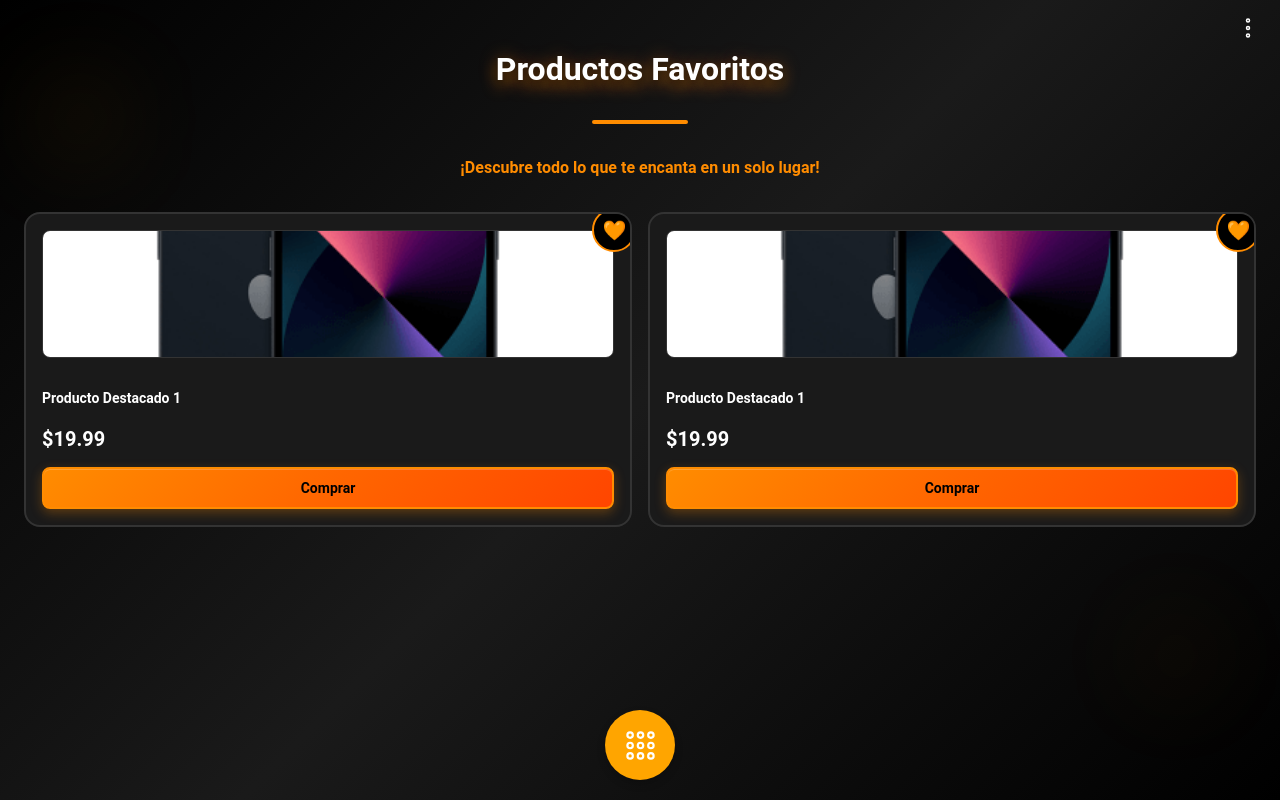
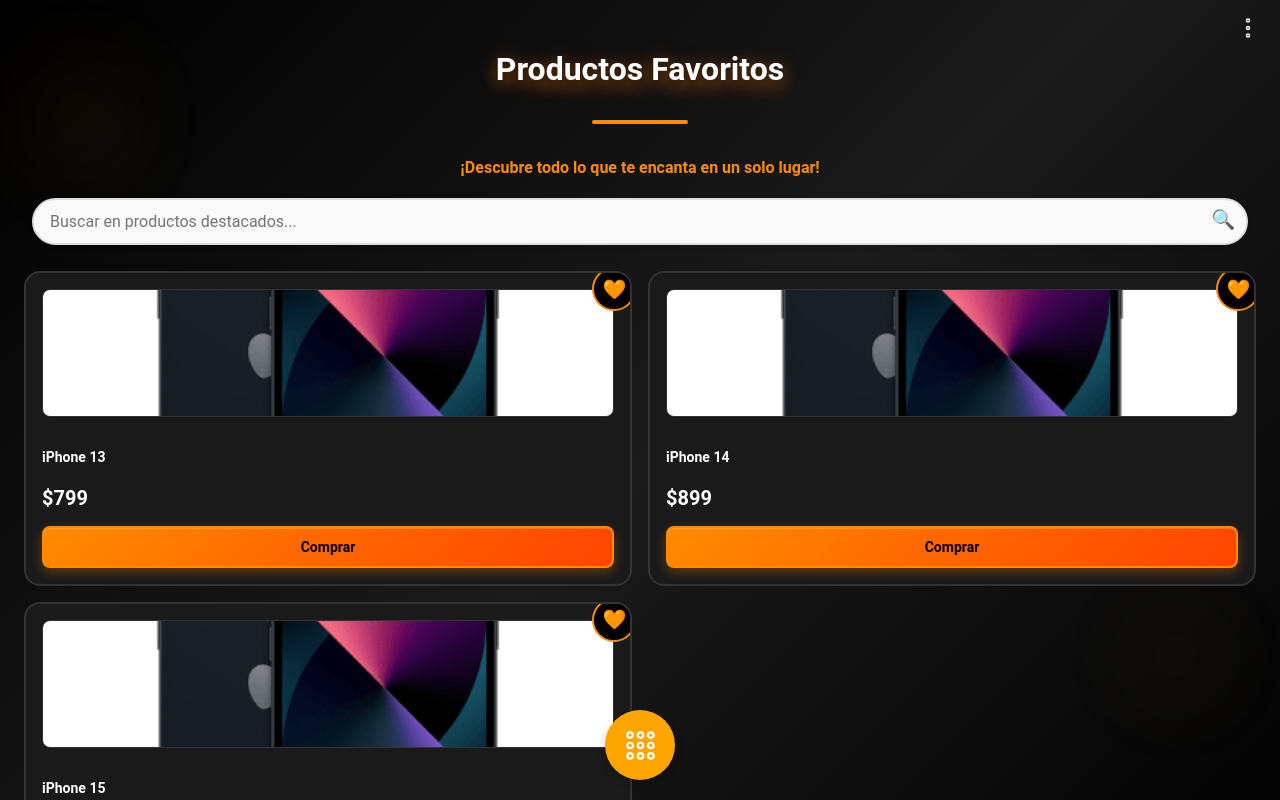
Before and after one commit to YehinnerTA/app-i-van-phone-shop, a React (Vite) app: page /featuredproduct in a window 1280 px wide. Built offline with nearby package versions, Linux system fonts and the light colour scheme.

Commit message:
insert code search

```diff
--- a/src/adapters/ui/components/view/user/Product/CatalogProduct_LandingPage.css
+++ b/src/adapters/ui/components/view/user/Product/CatalogProduct_LandingPage.css
@@ -173,6 +173,7 @@
 /* Contenido Producto */
 .product-content-list {
     width: 100%;
+    height: 100dvh;
     padding: 20px;
     background-color: #1a1a1a;
 }
@@ -253,3 +254,38 @@
     font-weight: bold;
     transition: background-color 0.3s ease, transform 0.2s ease;
 }
+
+.search-container {
+    width: 100%;
+    position: relative;
+    margin: -30px 0 10px 0;
+    padding: 1rem;
+}
+
+.search-box {
+    width: 100%;
+    padding: 0.75rem 2.5rem 0.75rem 1rem;
+    font-size: 1rem;
+    border: 2px solid #ddd;
+    border-radius: 2rem;
+    background-color: #f9f9f9;
+    color: #1a1a1a;
+    transition: all 0.3s ease;
+    box-shadow: 0 2px 5px rgba(0, 0, 0, 0.05);
+}
+
+.search-icon {
+    position: absolute;
+    right: 1.8rem;
+    top: 50%;
+    transform: translateY(-60%);
+    font-size: 1.2rem;
+    color: #888;
+    pointer-events: none;
+}
+
+.search-error {
+    height: 100vh;
+    text-Align: 'center';
+    margin-Top: '1rem';
+}
--- a/src/adapters/ui/components/view/user/Product/CatalogProduct_LandingPage.tsx
+++ b/src/adapters/ui/components/view/user/Product/CatalogProduct_LandingPage.tsx
@@ -8,8 +8,11 @@
     const {
         currentIndex,
         activeCategory,
+        searchTerm,
+        setSearchTerm,
         handleCategoryClick,
         handleBuyClick,
+        filteredProducts
     } = useCatalogProduct();
 
     const {
@@ -76,75 +79,33 @@
                         </li>
                     </ul>
                 </nav>
+
                 <div className="product-content-list">
-                    {activeCategory === 'Celulares' && (
-                        <div className='product-list'>
-                            <div className="product-item" onClick={handleProductClick}>
-                                <img className='product-item-product' src="/src/assets/images/apple-iphone13.png" alt="Product 1" />
-                                <h3 className='product-item-title'>Smartphone X</h3>
-                                <p className='product-item-price'>$499.99</p>
-                                <button className='product-item-button' title='button-item' onClick={handleBuyClick}>Comprar</button>
-                            </div>
-                            <div className="product-item" onClick={handleProductClick}>
-                                <img className='product-item-product' src="/src/assets/images/apple-iphone13.png" alt="Product 2" />
-                                <h3 className='product-item-title'>Smartphone Y</h3>
-                                <p className='product-item-price'>$599.99</p>
-                                <button className='product-item-button' title='button-item' onClick={handleBuyClick}>Comprar</button>
-                            </div>
-                            <div className="product-item" onClick={handleProductClick}>
-                                <img className='product-item-product' src="/src/assets/images/apple-iphone13.png" alt="Product 3" />
-                                <h3 className='product-item-title'>Headphones Z</h3>
-                                <p className='product-item-price'>$199.99</p>
-                                <button className='product-item-button' title='button-item' onClick={handleBuyClick}>Comprar</button>
-                            </div>
-                        </div>
-                    )}
+                    <div className="search-container">
+                        <input
+                            type="text"
+                            className="search-box"
+                            placeholder={`Buscar en ${activeCategory.toLowerCase()}...`}
+                            value={searchTerm}
+                            onChange={(e) => setSearchTerm(e.target.value)}
+                        />
+                        <div className="search-icon">🔍</div>
+                    </div>
 
-                    {activeCategory === 'Accesorios' && (
-                        <div className='product-list'>
-                            <div className="product-item" onClick={handleProductClick}>
-                                <img className='product-item-product' src="/src/assets/images/audifonos.jpeg" alt="Product 4" />
-                                <h3 className='product-item-title'>Audifonos</h3>
-                                <p className='product-item-price'>$249.99</p>
-                                <button className='product-item-button' title='button-item' onClick={handleBuyClick}>Comprar</button>
-                            </div>
-                            <div className="product-item" onClick={handleProductClick}>
-                                <img className='product-item-product' src="/src/assets/images/audifonos.jpeg" alt="Product 5" />
-                                <h3 className='product-item-title'>Cargador</h3>
-                                <p className='product-item-price'>$29.99</p>
-                                <button className='product-item-button' title='button-item' onClick={handleBuyClick}>Comprar</button>
-                            </div>
-                            <div className="product-item" onClick={handleProductClick}>
-                                <img className='product-item-product' src="/src/assets/images/audifonos.jpeg" alt="Product 6" />
-                                <h3 className='product-item-title'>Cable</h3>
-                                <p className='product-item-price'>$19.99</p>
-                                <button className='product-item-button' title='button-item' onClick={handleBuyClick}>Comprar</button>
-                            </div>
-                        </div>
-                    )}
-
-                    {activeCategory === 'Otros' && (
-                        <div className=' product-list'>
-                            <div className="product-item" onClick={handleProductClick}>
-                                <img className='product-item-product' src="/src/assets/images/funda.jpeg" alt="Product 7" />
-                                <h3 className='product-item-title'>Carca celular</h3>
-                                <p className='product-item-price'>$299.99</p>
-                                <button className='product-item-button' title='button-item' onClick={handleBuyClick}>Comprar</button>
-                            </div>
-                            <div className="product-item" onClick={handleProductClick}>
-                                <img className='product-item-product' src="/src/assets/images/funda.jpeg" alt="Product 8" />
-                                <h3 className='product-item-title'>Mica</h3>
-                                <p className='product-item-price'>$399.99</p>
-                                <button className='product-item-button' title='button-item' onClick={handleBuyClick}>Comprar</button>
-                            </div>
-                            <div className="product-item" onClick={handleProductClick}>
-                                <img className='product-item-product' src="/src/assets/images/funda.jpeg" alt="Product 9" />
-                                <h3 className='product-item-title' >Splash</h3>
-                                <p className='product-item-price'>$149.99</p>
-                                <button className='product-item-button' title='button-item' onClick={handleBuyClick}>Comprar</button>
-                            </div>
-                        </div>
-                    )}
+                    <div className='product-list'>
+                        {filteredProducts.length > 0 ? (
+                            filteredProducts.map((product, index) => (
+                                <div className="product-item" key={index} onClick={handleProductClick}>
+                                    <img className='product-item-product' src={product.img} alt={product.title} />
+                                    <h3 className='product-item-title'>{product.title}</h3>
+                                    <p className='product-item-price'>{product.price}</p>
+                                    <button className='product-item-button' title='button-item' onClick={handleBuyClick}>Comprar</button>
+                                </div>
+                            ))
+                        ) : (
+                            <p className='search-error'>No se encontraron productos.</p>
+                        )}
+                    </div>
                 </div>
             </div>
 
--- a/src/adapters/ui/components/view/user/Product/FeaturedProduct_LandingPage.tsx
+++ b/src/adapters/ui/components/view/user/Product/FeaturedProduct_LandingPage.tsx
@@ -6,7 +6,10 @@
 
 const FeaturedProduct_LandingPage: React.FC = () => {
     const {
-        handleBuyClick
+        handleBuyClick,
+        searchTermFeatured,
+        setSearchTermFeatured,
+        filteredFeaturedProducts
     } = useCatalogProduct();
 
     const {
@@ -25,19 +28,29 @@
                 <h2 className="featured-title">Productos Favoritos</h2>
                 <p className="featured-description">¡Descubre todo lo que te encanta en un solo lugar!</p>
 
+                <div className="search-container">
+                    <input
+                        type="text"
+                        className="search-box"
+                        placeholder={`Buscar en productos destacados...`}
+                        value={searchTermFeatured}
+                        onChange={(e) => setSearchTermFeatured(e.target.value)}
+                    />
+                    <div className="search-icon">🔍</div>
+                </div>
+
                 <div className="featured-products">
-                    <div className="item-featured-product" onClick={handleProductClick}>
-                        <img src="/src/assets/images/apple-iphone13.png" alt="Producto Destacado" className="featured-product-image" />
-                        <h3 className="featured-product-title">Producto Destacado 1</h3>
-                        <p className="featured-product-price">$19.99</p>
-                        <button className="featured-product-button" onClick={handleBuyClick}>Comprar</button>
-                    </div>
-                    <div className="item-featured-product" onClick={handleProductClick}>
-                        <img src="/src/assets/images/apple-iphone13.png" alt="Producto Destacado" className="featured-product-image" />
-                        <h3 className="featured-product-title">Producto Destacado 1</h3>
-                        <p className="featured-product-price">$19.99</p>
-                        <button className="featured-product-button" onClick={handleBuyClick}>Comprar</button>
-                    </div>
+                    {filteredFeaturedProducts.map((product, index) =>
+                        <div className="item-featured-product" key={index} onClick={handleProductClick}>
+                            <img src={product.img} alt={product.title} className="featured-product-image" />
+                            <h3 className="featured-product-title">{product.title}</h3>
+                            <p className="featured-product-price">{product.price}</p>
+                            <button className="featured-product-button" onClick={handleBuyClick}>Comprar</button>
+                        </div>
+                    )}
+                    {filteredFeaturedProducts.length === 0 && (
+                        <p className="no-results">No se encontraron productos destacados.</p>
+                    )}
                 </div>
             </div>
 
--- a/src/adapters/ui/hook/useCatalogProduct.ts
+++ b/src/adapters/ui/hook/useCatalogProduct.ts
@@ -1,8 +1,16 @@
 import { useState, useEffect } from 'react';
+
+type Product = {
+    title: string;
+    price: string;
+    img: string;
+}
 
 export const useCatalogProduct = () => {
     const [currentIndex, setCurrentIndex] = useState(0);
-    const [activeCategory, setActiveCategory] = useState('Celulares');
+    const [activeCategory, setActiveCategory] = useState<'Celulares' | 'Accesorios' | 'Otros'>('Celulares');
+    const [searchTerm, setSearchTerm] = useState('');
+    const [searchTermFeatured, setSearchTermFeatured] = useState('');
 
     useEffect(() => {
         const interval = setInterval(() => {
@@ -12,8 +20,9 @@
         return () => clearInterval(interval);
     }, []);
 
-    const handleCategoryClick = (category: string) => {
+    const handleCategoryClick = (category: typeof activeCategory) => {
         setActiveCategory(category);
+        setSearchTerm('');
     };
 
     const handleBuyClick = (event: React.MouseEvent) => {
@@ -21,10 +30,53 @@
         alert('Funcionalidad de compra - Aquí iría la lógica de compra');
     };
 
+    const products: Record<typeof activeCategory, Product[]> = {
+        Celulares: [
+            { title: "Smartphone X", price: "$499.99", img: "/src/assets/images/apple-iphone13.png" },
+            { title: "Smartphone Y", price: "$599.99", img: "/src/assets/images/apple-iphone13.png" },
+            { title: "Headphones Z", price: "$199.99", img: "/src/assets/images/apple-iphone13.png" },
+        ],
+        Accesorios: [
+            { title: "Audifonos", price: "$249.99", img: "/src/assets/images/audifonos.jpeg" },
+            { title: "Cargador", price: "$29.99", img: "/src/assets/images/audifonos.jpeg" },
+            { title: "Cable", price: "$19.99", img: "/src/assets/images/audifonos.jpeg" },
+        ],
+        Otros: [
+            { title: "Carca celular", price: "$299.99", img: "/src/assets/images/funda.jpeg" },
+            { title: "Mica", price: "$399.99", img: "/src/assets/images/funda.jpeg" },
+            { title: "Splash", price: "$149.99", img: "/src/assets/images/funda.jpeg" },
+        ],
+    };
+
+    const featuredProducts: Product[] = [
+        { title: "iPhone 13", price: "$799", img: "/src/assets/images/apple-iphone13.png" },
+        { title: "iPhone 14", price: "$899", img: "/src/assets/images/apple-iphone13.png" },
+        { title: "iPhone 15", price: "$999", img: "/src/assets/images/apple-iphone13.png" },
+    ];
+
+    const filteredProducts = products[activeCategory].filter(product =>
+        product.title.toLowerCase().includes(searchTerm.toLowerCase())
+    );
+
+    const filteredFeaturedProducts = featuredProducts.filter(product =>
+        product.title.toLowerCase().includes(searchTermFeatured.toLowerCase())
+    );
+
     return {
+        // Generales
         currentIndex,
         activeCategory,
         handleCategoryClick,
-        handleBuyClick
+        handleBuyClick,
+
+        // Productos normales
+        searchTerm,
+        setSearchTerm,
+        filteredProducts,
+
+        // Productos destacados
+        searchTermFeatured,
+        setSearchTermFeatured,
+        filteredFeaturedProducts
     };
 };
--- /dev/null
+++ b/src/adapters/ui/hook/useHome.ts
@@ -0,0 +1,48 @@
+import { useState } from "react";
+
+export interface Product {
+    name: string;
+    price: string;
+    oldPrice: string;
+    image: string;
+}
+
+export const useHome = () => {
+    const [searchTerm, setSearchTerm] = useState("");
+    const [products] = useState<Product[]>([
+        {
+            name: "iPhone 15 Pro",
+            price: "$999",
+            oldPrice: "$1,199",
+            image: "src/assets/images/apple-iphone13.png"
+        },
+        {
+            name: "Samsung Galaxy S24",
+            price: "$849",
+            oldPrice: "$999",
+            image: "src/assets/images/apple-iphone13.png"
+        },
+        {
+            name: "Xiaomi 14 Ultra",
+            price: "$649",
+            oldPrice: "$799",
+            image: "src/assets/images/apple-iphone13.png"
+        },
+        {
+            name: "OnePlus 12",
+            price: "$599",
+            oldPrice: "$699",
+            image: "src/assets/images/apple-iphone13.png"
+        }
+    ]);
+
+    const filteredProducts = products.filter(product =>
+        product.name.toLowerCase().includes(searchTerm.toLowerCase())
+    );
+
+    return {
+        searchTerm,
+        setSearchTerm,
+        filteredProducts
+    };
+};
--- a/src/adapters/ui/hook/useProfile.ts
+++ b/src/adapters/ui/hook/useProfile.ts
@@ -106,7 +106,7 @@
                 await reauthenticateWithCredential(user, credential);
                 await updatePassword(user, passwordData.newPassword);
 
-                alert("Contraseña cambiada exitosamente.");
+                console.log("Contraseña cambiada exitosamente.");
                 closePasswordModal();
             } catch (error) {
                 const FirebaseError = error as FirebaseError;
```
Also changed, not shown: src/adapters/ui/components/view/user/Home/Home_LandingPage.tsx (+21 -21 lines).
